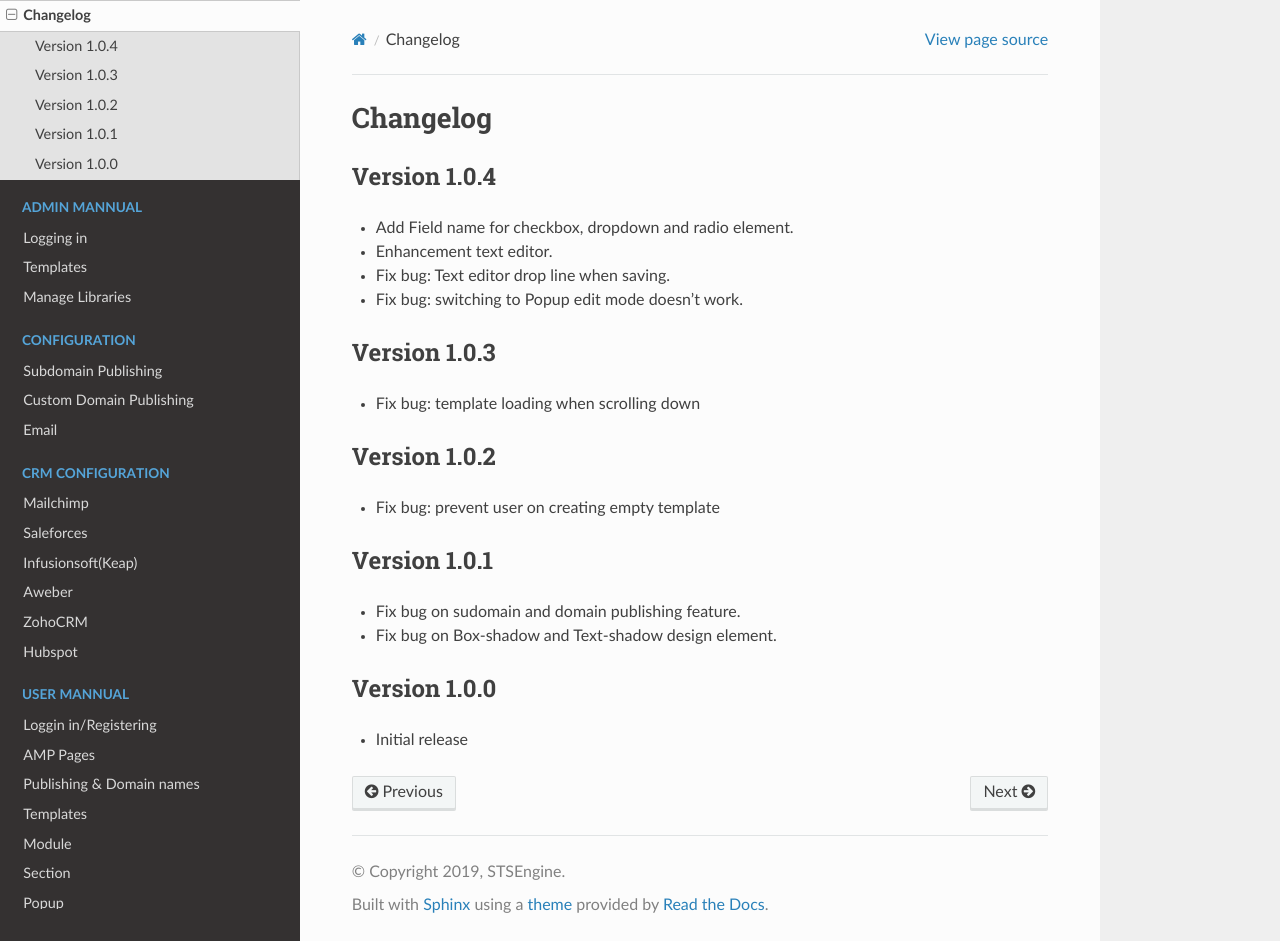
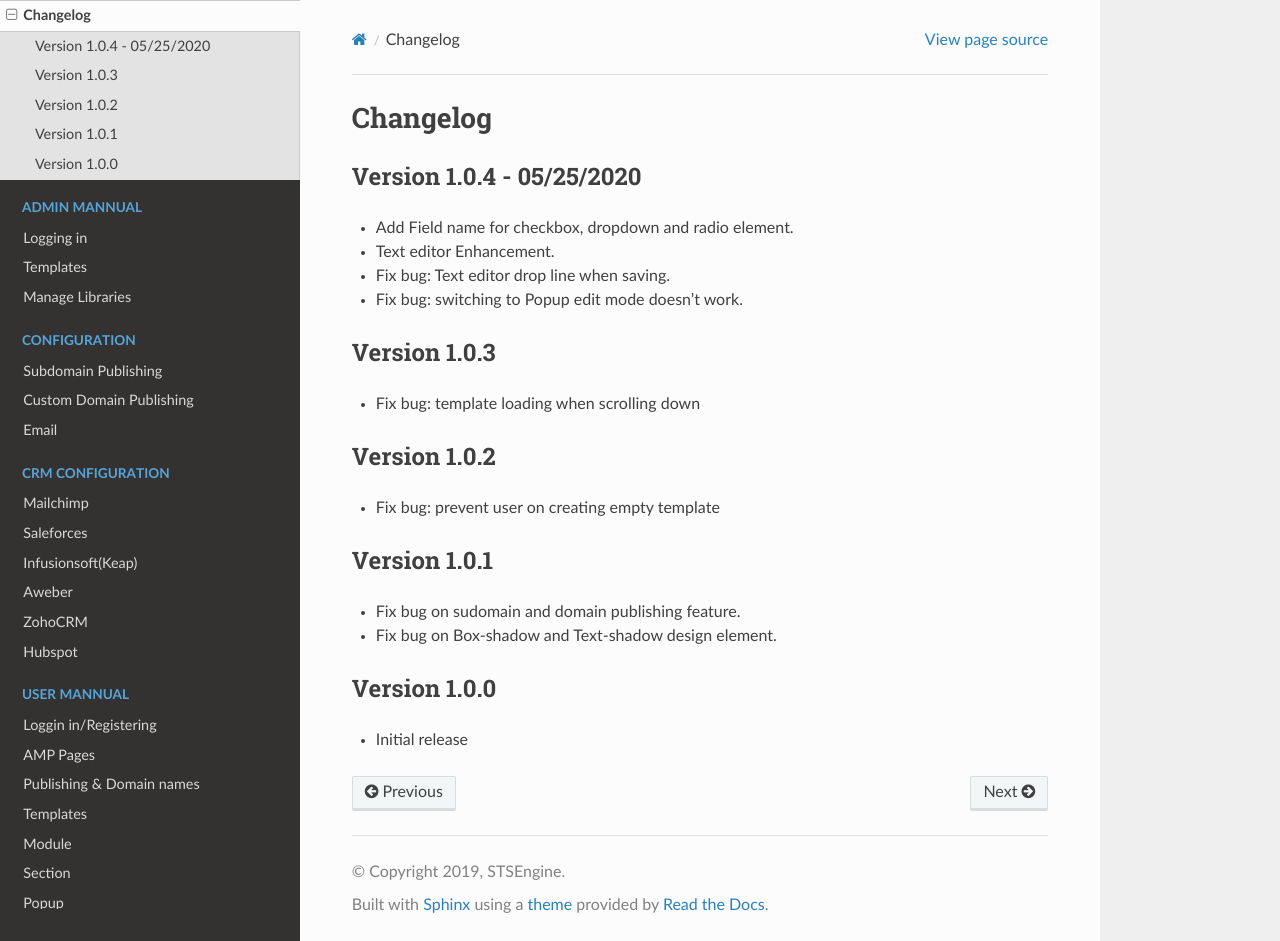
Before and after one commit to logozadocs/-ampbuilder-docs-en, a Sphinx documentation site: the page built from source/changelog.rst, in a window 1280 px wide and 941 px high. Built offline with Sphinx 7.4.7 and the Read the Docs theme 2.0.0, drawn with Linux system fonts in a browser that asks for light colours; pages that are not in the unit, such as notebooks, are missing from menus.

Commit message:
no message

```diff
--- a/source/changelog.rst
+++ b/source/changelog.rst
@@ -2,11 +2,11 @@ Changelog
 ==============
 
 ==============
-Version 1.0.4
+Version 1.0.4 - 05/25/2020
 ==============
 
 - Add Field name for checkbox, dropdown and radio element.
-- Enhancement text editor.
+- Text editor Enhancement.
 - Fix bug: Text editor drop line when saving.
 - Fix bug: switching to Popup edit mode doesn't work.
 
```
